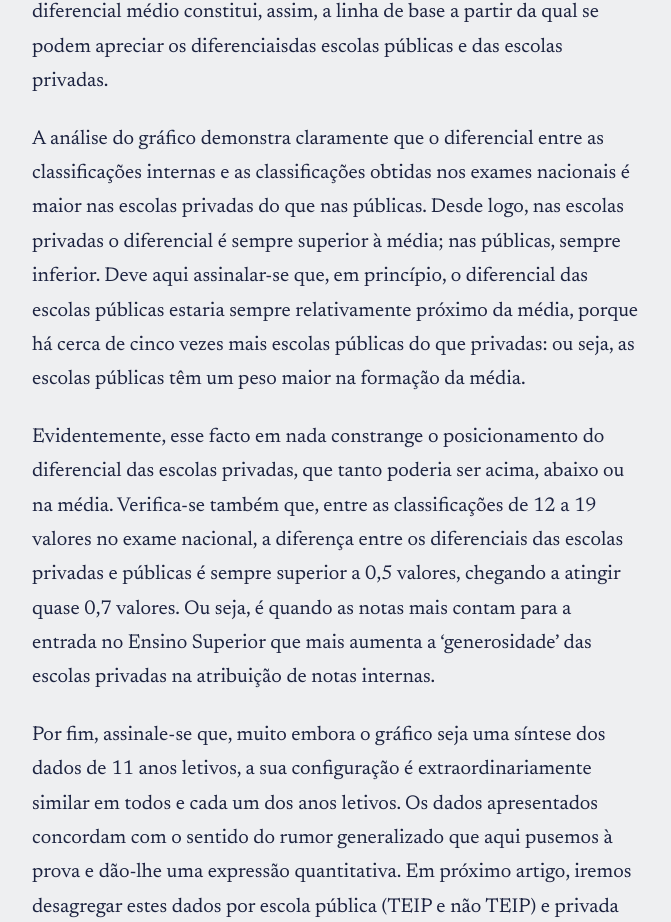
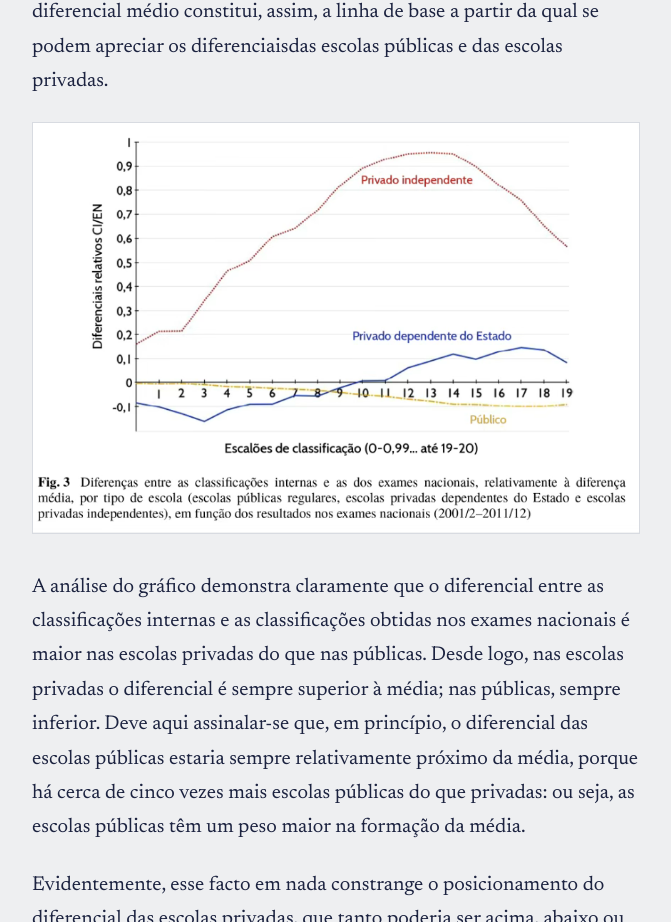
Before and after one commit to nevest72/padroes-e-desvios, an Astro site: page /opiniao/escolas-privadas-sao-generosas-na-atribuicao-de-notas in a window 1280 px wide. Shown: the part 1578-2500 px from the top of the page, without its empty margins (72-743 px from the left). Built offline with nearby package versions, Linux system fonts and the light colour scheme; Astro itself is replaced by a stand-in of ours.

Commit message:
Update src/content/opiniao/escolas-privadas-sao-generosas-na-atribuicao-de-notas.md (via Pages CMS)

```diff
--- a/src/content/opiniao/escolas-privadas-sao-generosas-na-atribuicao-de-notas.md
+++ b/src/content/opiniao/escolas-privadas-sao-generosas-na-atribuicao-de-notas.md
@@ -16,6 +16,8 @@ No âmbito de um projeto de investigação mais alargado sobre os rankings escol
 
 Por fim, desagregámos os dados obtidos por tipo de escola: pública e privada. O gráfico sintetiza o diferencial entre as classificações internas (CIF) e as classificações nos exames nacionais (CE). A linha correspondente ao valor 0 (zero) no eixo das ordenadas representa a média das diferenças entre todas as classificações internas e as correspondentes classificações nos exames nacionais. Esta linha encontra-se dividida em 20 pontos, do 0 (zero) ao 19, que correspondem às classificações obtidas nos exames nacionais. O ponto 0 (zero) agrega as classificações nos exames nacionais entre 0 (zero) e 0,9 valores, o ponto 1 as classificações entre 1 e 1,9 e assim sucessivamente até ao ponto 19, que agrega as classificações entre 19 e 20 valores. Este diferencial médio constitui, assim, a linha de base a partir da qual se podem apreciar os diferenciaisdas escolas públicas e das escolas privadas.
 
+![](/imagens/2026-11-18-fig3.png)
+
 A análise do gráfico demonstra claramente que o diferencial entre as classificações internas e as classificações obtidas nos exames nacionais é maior nas escolas privadas do que nas públicas. Desde logo, nas escolas privadas o diferencial é sempre superior à média; nas públicas, sempre inferior. Deve aqui assinalar-se que, em princípio, o diferencial das escolas públicas estaria sempre relativamente próximo da média, porque há cerca de cinco vezes mais escolas públicas do que privadas: ou seja, as escolas públicas têm um peso maior na formação da média.
 
 Evidentemente, esse facto em nada constrange o posicionamento do diferencial das escolas privadas, que tanto poderia ser acima, abaixo ou na média. Verifica-se também que, entre as classificações de 12 a 19 valores no exame nacional, a diferença entre os diferenciais das escolas privadas e públicas é sempre superior a 0,5 valores, chegando a atingir quase 0,7 valores. Ou seja, é quando as notas mais contam para a entrada no Ensino Superior que mais aumenta a ‘generosidade’ das escolas privadas na atribuição de notas internas.
```
